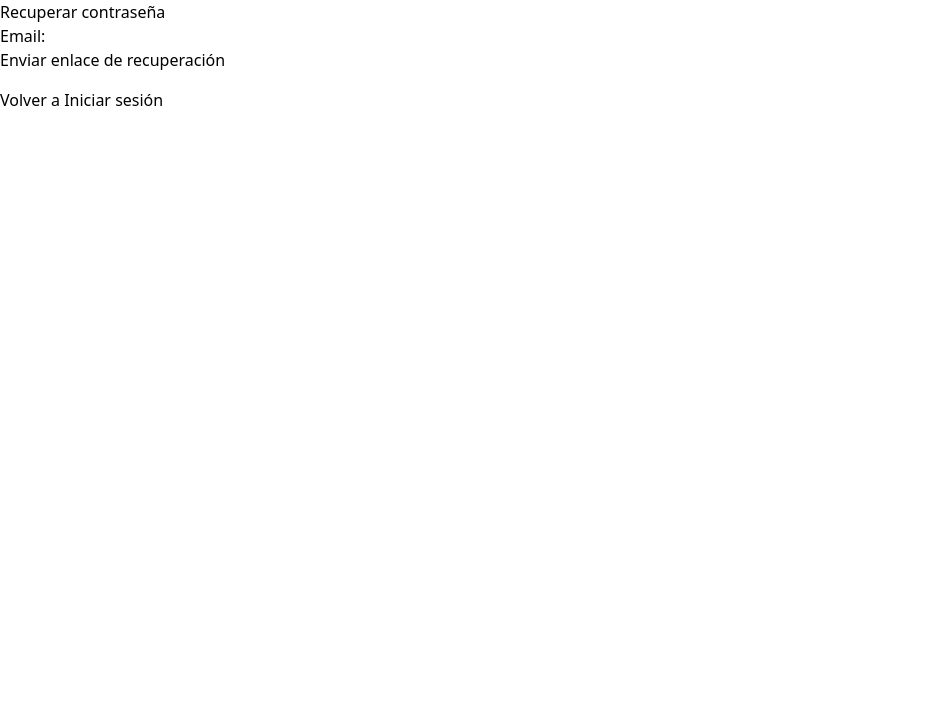
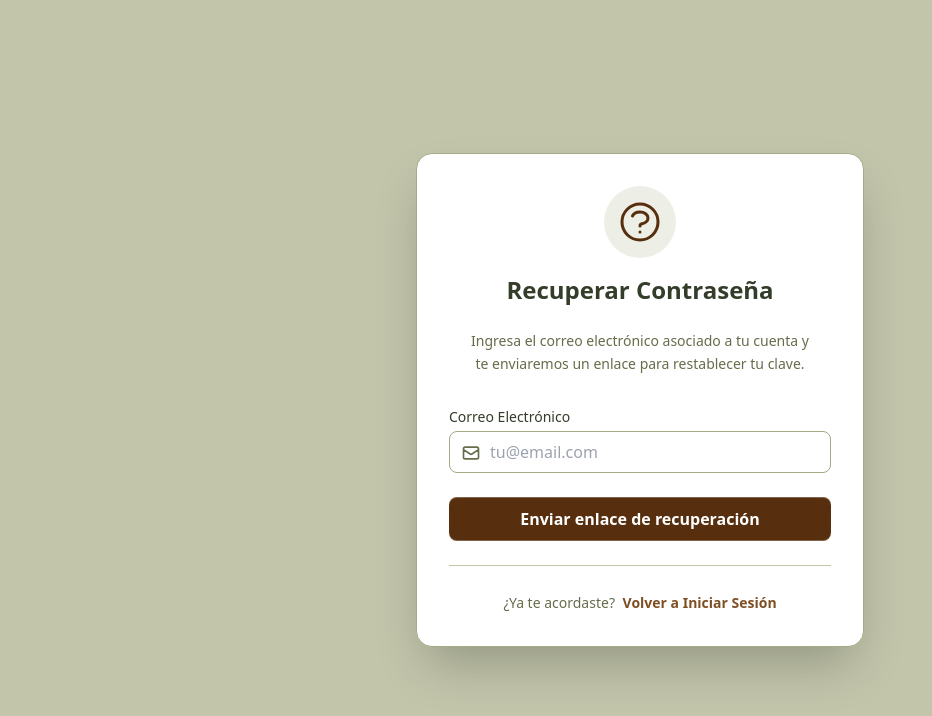
Before and after one commit to mapamu1993/SOLe_FRONT, a React (Vite) app: page /forgotpassword in a window 1280 px wide. Shown: the top 716 px of the page, without its empty margins (0-932 px from the left). Built offline with nearby package versions, Linux system fonts and the light colour scheme.

Commit message:
forgot password design hecho

```diff
--- /dev/null
+++ b/src/features/auth/components/ForgotPasswordDesign.tsx
@@ -0,0 +1,146 @@
+import React from "react";
+import { type UseFormRegister, type FieldErrors } from "react-hook-form";
+import { Link as RouterLink } from "react-router-dom";
+// Ajusta la ruta si es necesario
+import { type ForgotPasswordFields } from "../validators/authSchema";
+import { cn } from "@/lib/utils"; // Asegúrate de tener esto si usas shadcn o similar, si no, puedes borrar esta importación y la función LabelInputContainer de abajo
+
+// --- ICONOS ---
+const EmailIcon = () => (
+  <svg
+    xmlns="http://www.w3.org/2000/svg"
+    className="h-5 w-5 text-[#656D4A]"
+    fill="none"
+    viewBox="0 0 24 24"
+    stroke="currentColor"
+    strokeWidth={2}
+  >
+    <path
+      strokeLinecap="round"
+      strokeLinejoin="round"
+      d="M3 8l7.89 5.26a2 2 0 002.22 0L21 8M5 19h14a2 2 0 002-2V7a2 2 0 00-2-2H5a2 2 0 00-2 2v10a2 2 0 002 2z"
+    />
+  </svg>
+);
+
+const QuestionIcon = () => (
+  <svg
+    xmlns="http://www.w3.org/2000/svg"
+    className="h-12 w-12 text-[#582F0E]"
+    fill="none"
+    viewBox="0 0 24 24"
+    stroke="currentColor"
+    strokeWidth={1.5}
+  >
+    <path
+      strokeLinecap="round"
+      strokeLinejoin="round"
+      d="M8.228 9c.549-1.165 2.03-2 3.772-2 2.21 0 4 1.343 4 3 0 1.4-1.278 2.575-3.006 2.907-.542.104-.994.54-.994 1.093m0 3h.01M21 12a9 9 0 11-18 0 9 9 0 0118 0z"
+    />
+  </svg>
+);
+
+interface ForgotPasswordDesignProps {
+  register: UseFormRegister<ForgotPasswordFields>;
+  errors: FieldErrors<ForgotPasswordFields>;
+  isPending: boolean;
+  onSubmit: (e: React.FormEvent) => void;
+}
+
+const ForgotPasswordDesign: React.FC<ForgotPasswordDesignProps> = ({
+  register,
+  errors,
+  isPending,
+  onSubmit,
+}) => {
+  // Clases de estilo adaptadas a tu paleta de colores
+  const inputClass =
+    "w-full pl-10 pr-4 py-2 border border-[#A4AC86] rounded-lg focus:ring-2 focus:ring-[#582F0E] focus:border-transparent outline-none transition-all bg-white text-[#333D29] placeholder:text-gray-400";
+  const labelClass = "block text-sm font-medium text-[#333D29] mb-1";
+  const errorClass = "text-red-600 text-xs mt-1 font-medium";
+  const iconContainerClass = "absolute left-3 top-9";
+
+  return (
+    // FONDO (Igual que el Login)
+    <div className="flex min-h-screen w-full items-center justify-center bg-[#C2C5AA] p-4 font-sans">
+      {/* TARJETA */}
+      <div className="mx-auto w-full max-w-md rounded-2xl bg-white p-8 shadow-2xl border border-[#A4AC86]">
+        {/* Cabecera */}
+        <div className="flex flex-col items-center justify-center mb-6">
+          <div className="mb-4 p-3 bg-[#C2C5AA]/30 rounded-full">
+            <QuestionIcon />
+          </div>
+          <h2 className="text-2xl font-bold text-[#333D29] text-center">
+            Recuperar Contraseña
+          </h2>
+        </div>
+
+        <div>
+          <p className="text-[#656D4A] text-sm text-center mb-8 leading-relaxed px-4">
+            Ingresa el correo electrónico asociado a tu cuenta y te enviaremos
+            un enlace para restablecer tu clave.
+          </p>
+
+          <form onSubmit={onSubmit} className="space-y-6">
+            {/* Email Field */}
+            <div className="relative">
+              <label className={labelClass}>Correo Electrónico</label>
+              <input
+                type="email"
+                {...register("email")}
+                className={inputClass}
+                placeholder="tu@email.com"
+              />
+              <div className={iconContainerClass}>
+                <EmailIcon />
+              </div>
+              {errors.email && (
+                <p className={errorClass}>{errors.email.message}</p>
+              )}
+            </div>
+
+            {/* Botón Enviar (Estilo Login) */}
+            <button
+              className="group/btn relative block h-11 w-full rounded-lg bg-[#582F0E] font-bold text-white shadow-[0px_1px_0px_0px_#ffffff40_inset,0px_-1px_0px_0px_#ffffff40_inset] transition-transform hover:scale-[1.02] hover:bg-[#7F4F24] disabled:opacity-70 mt-4"
+              type="submit"
+              disabled={isPending}
+            >
+              {isPending ? (
+                <span className="flex items-center justify-center gap-2">
+                  <span className="h-4 w-4 animate-spin rounded-full border-2 border-white border-t-transparent" />
+                  Enviando...
+                </span>
+              ) : (
+                "Enviar enlace de recuperación"
+              )}
+              <BottomGradient />
+            </button>
+
+            {/* Link Volver */}
+            <div className="mt-8 border-t border-[#C2C5AA] pt-6 text-center">
+              <span className="text-[#656D4A] text-sm">¿Ya te acordaste? </span>
+              <RouterLink
+                to="/login"
+                className="ml-1 inline-block text-sm font-bold text-[#7F4F24] transition-colors hover:text-[#582F0E] hover:underline"
+              >
+                Volver a Iniciar Sesión
+              </RouterLink>
+            </div>
+          </form>
+        </div>
+      </div>
+    </div>
+  );
+};
+
+// --- Efectos Visuales (Los mismos del Login) ---
+const BottomGradient = () => {
+  return (
+    <>
+      <span className="absolute inset-x-0 -bottom-px block h-px w-full bg-gradient-to-r from-transparent via-[#B6AD90] to-transparent opacity-0 transition duration-500 group-hover/btn:opacity-100" />
+      <span className="absolute inset-x-10 -bottom-px block h-px w-1/2 mx-auto bg-gradient-to-r from-transparent via-[#A68A64] to-transparent opacity-0 blur-sm transition duration-500 group-hover/btn:opacity-100" />
+    </>
+  );
+};
+
+export default ForgotPasswordDesign;
--- a/src/features/auth/components/LoginDesign.tsx
+++ b/src/features/auth/components/LoginDesign.tsx
@@ -2,7 +2,7 @@ import React from "react";
 import { Link } from "react-router-dom";
 import { type FieldErrors, type UseFormRegister } from "react-hook-form";
 import { type LoginFormFields } from "../validators/authSchema";
-import { Label } from "./ui/label";
+import { Label } from "./ui/label"; // Asegúrate de que estas rutas son correctas en tu proyecto
 import { Input } from "./ui/input";
 import { cn } from "@/lib/utils";
 
@@ -24,17 +24,16 @@ export const LoginDesign = ({
   return (
     // FONDO
     <div className="flex min-h-screen w-full items-center justify-center bg-[#C2C5AA] p-4">
-
       {/* TARJETA */}
       <div className="mx-auto w-full max-w-md rounded-2xl bg-white p-8 shadow-2xl border border-[#A4AC86]">
-
         {/* Cabecera */}
         <div className="mb-6">
           <h2 className="text-2xl font-bold text-[#333D29]">
             Bienvenido de nuevo
           </h2>
           <p className="mt-2 text-sm text-[#656D4A]">
-            Ingresa a tu cuenta para continuar en <span className="font-bold text-[#582F0E]">SOL-e</span>
+            Ingresa a tu cuenta para continuar en{" "}
+            <span className="font-bold text-[#582F0E]">SOL-e</span>
           </p>
         </div>
 
@@ -46,9 +45,11 @@ export const LoginDesign = ({
         )}
 
         <form onSubmit={onSubmit}>
-
+          {/* Email */}
           <LabelInputContainer className="mb-4">
-            <Label htmlFor="email" className="text-[#333D29]">Correo Electrónico</Label>
+            <Label htmlFor="email" className="text-[#333D29]">
+              Correo Electrónico
+            </Label>
 
             <Input
               id="email"
@@ -57,14 +58,19 @@ export const LoginDesign = ({
               {...register("email")}
             />
             {errors.email && (
-              <span className="text-xs font-medium text-red-600">{errors.email.message}</span>
+              <span className="text-xs font-medium text-red-600">
+                {errors.email.message}
+              </span>
             )}
           </LabelInputContainer>
 
-          <LabelInputContainer className="mb-8">
-            <Label htmlFor="password" className="text-[#333D29]">Contraseña</Label>
-
-            {/* --- CORRECCIÓN AQUÍ --- */}
+          {/* Password */}
+          <LabelInputContainer className="mb-2">
+            {" "}
+            {/* Reduje el margen inferior aquí para acercar el link */}
+            <Label htmlFor="password" className="text-[#333D29]">
+              Contraseña
+            </Label>
             <Input
               id="password"
               placeholder="••••••••"
@@ -72,9 +78,22 @@ export const LoginDesign = ({
               {...register("password")}
             />
             {errors.password && (
-              <span className="text-xs font-medium text-red-600">{errors.password.message}</span>
+              <span className="text-xs font-medium text-red-600">
+                {errors.password.message}
+              </span>
             )}
           </LabelInputContainer>
+
+          {/* --- AQUÍ ESTÁ EL NUEVO BOTÓN "OLVIDASTE TU CONTRASEÑA" --- */}
+          <div className="mb-6 flex justify-end">
+            <Link
+              to="/forgotpassword"
+              className="text-sm font-medium text-[#7F4F24] hover:text-[#582F0E] hover:underline transition-colors"
+            >
+              ¿Olvidaste tu contraseña?
+            </Link>
+          </div>
+          {/* --------------------------------------------------------- */}
 
           {/* BOTÓN (Marrón Cálido) */}
           <button
@@ -84,7 +103,7 @@ export const LoginDesign = ({
           >
             {isSubmitting ? (
               <span className="flex items-center justify-center gap-2">
-                    <span className="h-4 w-4 animate-spin rounded-full border-2 border-white border-t-transparent"/>
+                <span className="h-4 w-4 animate-spin rounded-full border-2 border-white border-t-transparent" />
                 Entrando...
               </span>
             ) : (
@@ -96,9 +115,7 @@ export const LoginDesign = ({
 
         {/* Footer */}
         <div className="mt-8 border-t border-[#C2C5AA] pt-6 text-center">
-            <p className="text-sm text-[#656D4A]">
-              ¿Aún no tienes cuenta?
-            </p>
+          <p className="text-sm text-[#656D4A]">¿Aún no tienes cuenta?</p>
           <Link
             to="/register"
             className="mt-1 inline-block text-sm font-bold text-[#7F4F24] transition-colors hover:text-[#582F0E] hover:underline"
@@ -106,7 +123,6 @@ export const LoginDesign = ({
             Regístrate aquí
           </Link>
         </div>
-
       </div>
     </div>
   );
@@ -122,6 +138,16 @@ const BottomGradient = () => {
   );
 };
 
-const LabelInputContainer = ({ children, className }: { children: React.ReactNode; className?: string }) => {
-  return <div className={cn("flex flex-col space-y-2 w-full", className)}>{children}</div>;
+const LabelInputContainer = ({
+  children,
+  className,
+}: {
+  children: React.ReactNode;
+  className?: string;
+}) => {
+  return (
+    <div className={cn("flex flex-col space-y-2 w-full", className)}>
+      {children}
+    </div>
+  );
 };
--- a/src/features/auth/pages/ForgotPasswordPage.tsx
+++ b/src/features/auth/pages/ForgotPasswordPage.tsx
@@ -1,11 +1,14 @@
 import { useForm } from "react-hook-form";
 import { zodResolver } from "@hookform/resolvers/zod";
-import { Link as RouterLink } from "react-router-dom"; // 1. Importar useNavigate
 import {
   forgotPasswordSchema,
   type ForgotPasswordFields,
 } from "../validators/authSchema";
 import { useForgotPasswordMutation } from "../hooks/usePasswordRecovery";
+
+// IMPORTAMOS EL DISEÑO
+// Ajusta la ruta (../../../) según dónde tengas la carpeta components
+import ForgotPasswordDesign from "../components/ForgotPasswordDesign";
 
 const ForgotPasswordPage = () => {
   const { mutate, isPending } = useForgotPasswordMutation();
@@ -22,28 +25,14 @@ const ForgotPasswordPage = () => {
     mutate(data);
   };
 
+  // Renderizamos el diseño pasando las props necesarias
   return (
-    <div>
-      <h2>Recuperar contraseña</h2>
-      <form onSubmit={handleSubmit(onSubmit)}>
-        <div>
-          <label>Email:</label>
-          <input type="email" {...register("email")} />
-          {errors.email && (
-            <span style={{ color: "red", display: "block" }}>
-              {errors.email.message}
-            </span>
-          )}
-        </div>
-
-        <button type="submit" disabled={isPending}>
-          {isPending ? "Enviando..." : "Enviar enlace de recuperación"}
-        </button>
-        <p style={{ marginTop: "1rem" }}>
-          <RouterLink to="/login">Volver a Iniciar sesión</RouterLink>
-        </p>
-      </form>
-    </div>
+    <ForgotPasswordDesign
+      register={register}
+      errors={errors}
+      isPending={isPending}
+      onSubmit={handleSubmit(onSubmit)}
+    />
   );
 };
 
--- a/src/features/shop/products/pages/CreateProductPage.tsx
+++ b/src/features/shop/products/pages/CreateProductPage.tsx
@@ -5,7 +5,7 @@ import {
   createProductSchema,
   type CreateProductFields,
 } from "../validators/ProductSchema";
-import { useCreateProductMutation } from "../hooks/useProductMutation";
+import { useCreateProductMutation } from "../hooks/useProductsMutations";
 import { ProductFormDesign } from "../components/ProductoFormDesign";
 
 const CreateProductPage = () => {
```
Also changed, not shown: 1 other file (tests, documents, lock files or other folders). Lines whose indentation alone changed are shown as unchanged.
